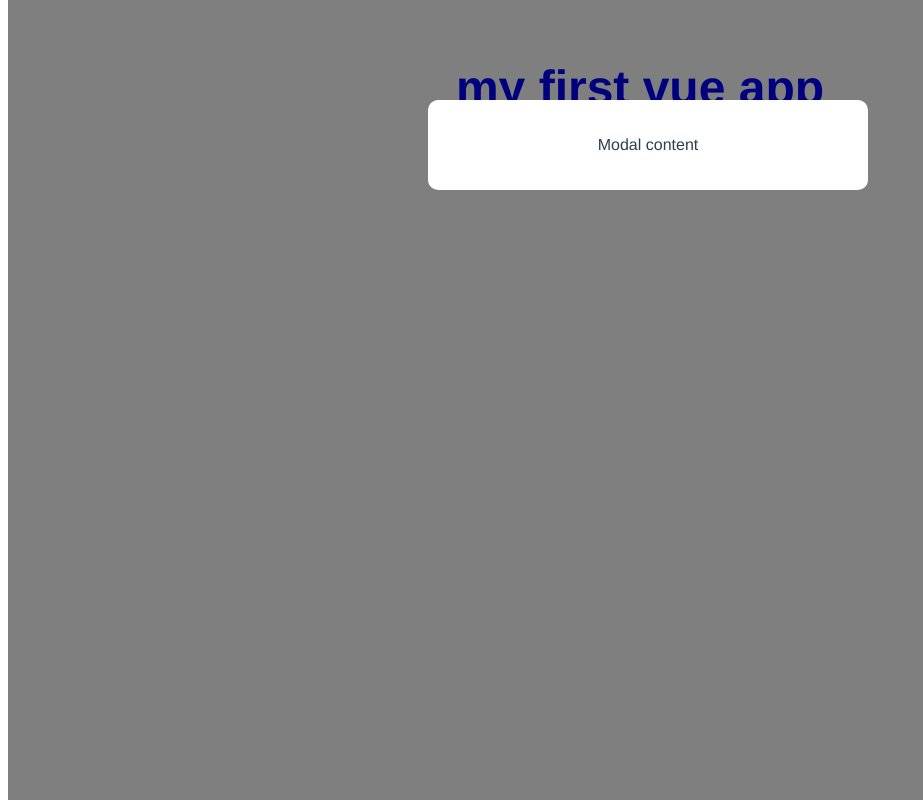
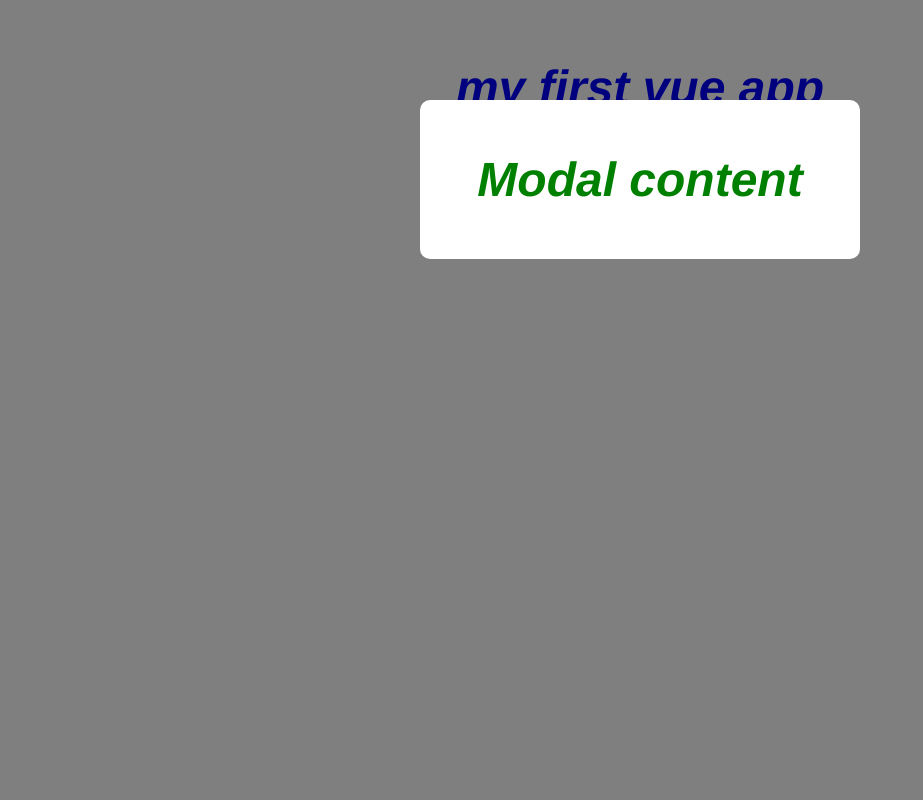
Before and after one commit to bavShehata/learning-vue, a Vue app: page / in a window 1280 px wide. Shown: the whole page, without its empty margins (0-923 px from the left). Built offline with nearby package versions, Linux system fonts and the light colour scheme.

Commit message:
Scoped and global css

```diff
--- /dev/null
+++ b/src/assets/global.css
@@ -0,0 +1,6 @@
+body {
+  margin: 0;
+}
+h1 {
+  font-style: italic;
+}
--- a/src/components/Modal.vue
+++ b/src/components/Modal.vue
@@ -1,12 +1,12 @@
 <template>
   <div class="backdrop">
     <div class="modal">
-      <p>Modal content</p>
+      <h1>Modal content</h1>
     </div>
   </div>
 </template>
 
-<style>
+<style scoped>
 .modal {
   width: 400px;
   padding: 20px;
@@ -21,4 +21,7 @@
   width: 100%;
   height: 100%;
 }
+h1 {
+  color: green;
+}
 </style>
```
Also changed, not shown: src/main.js (+4 -3 lines).
